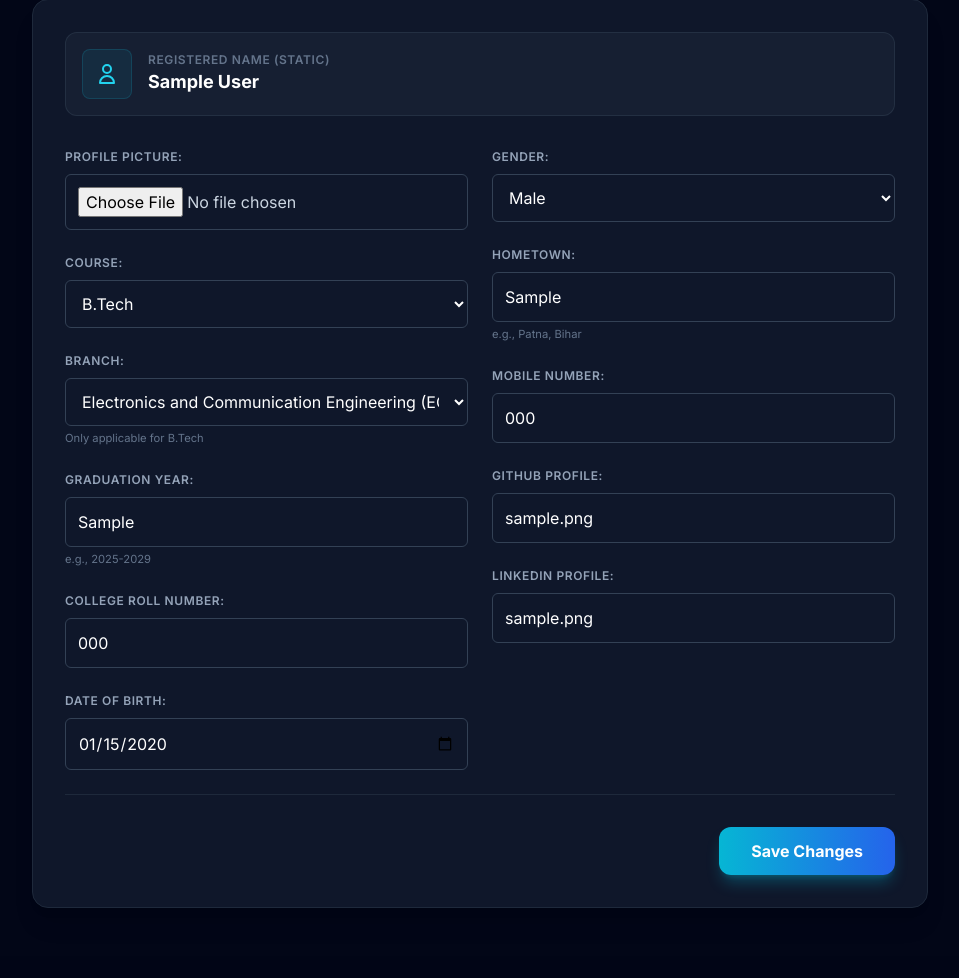
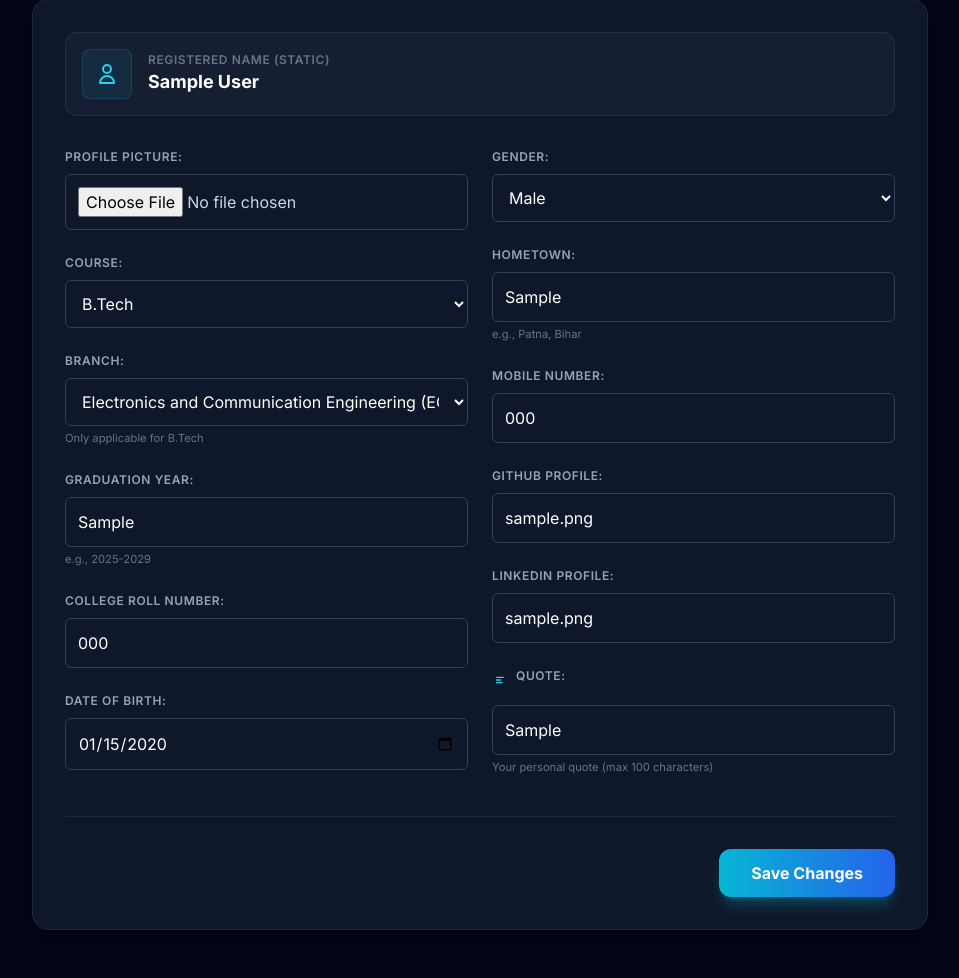
Before and after one commit to officialcecp-cmd/CECP, a Django app: page /profile/edit/ in a window 1280 px wide. Shown: the part 267-1245 px from the top of the page, without its empty margins (160-1119 px from the left). Before the commit the page ends 1175 px from the top, so only its background shows below. Run offline with Django 5.2, Linux system fonts and the light colour scheme; a user stored in the database is signed in; tables that the repository leaves empty hold one stand-in row (values such as "Sample post"); grey boxes marked "Sample" are stand-in pictures; some libraries are stand-ins or nearby versions.

Commit message:
card option are updated

```diff
--- a/landing/forms.py
+++ b/landing/forms.py
@@ -338,7 +338,8 @@ class UserProfileForm(forms.ModelForm):
         fields = [
             'profile_picture', 'course', 'branch', 'graduation_year',
             'college_roll_number', 'date_of_birth', 'gender',
-            'hometown', 'mobile_number', 'github_profile', 'linkedin_profile'
+            'hometown', 'mobile_number', 'github_profile', 'linkedin_profile',
+            'quote'
         ]
         widgets = {
             'profile_picture': forms.FileInput(attrs={
@@ -383,4 +384,9 @@ class UserProfileForm(forms.ModelForm):
                 'class': 'w-full rounded-md bg-slate-900 p-3 text-white border border-slate-700 focus:border-cyan-500 focus:ring-1 focus:ring-cyan-500',
                 'placeholder': 'https://linkedin.com/in/yourprofile'
             }),
+            'quote': forms.TextInput(attrs={
+                'class': 'w-full rounded-md bg-slate-900 p-3 text-white border border-slate-700 focus:border-cyan-500 focus:ring-1 focus:ring-cyan-500',
+                'placeholder': 'e.g., Build things that matter.',
+                'maxlength': '100',
+            }),
         }
--- a/landing/models.py
+++ b/landing/models.py
@@ -470,6 +470,10 @@ class UserProfile(models.Model):
     mobile_number = models.CharField(max_length=15, blank=True, null=True)
     github_profile = models.URLField(max_length=200, blank=True, null=True)
     linkedin_profile = models.URLField(max_length=200, blank=True, null=True)
+    quote = models.CharField(
+        max_length=100, blank=True, null=True,
+        help_text='Your personal quote'
+    )
 
     def __str__(self):
         return f"{self.user.username}'s Profile"
--- a/landing/templates/landing/edit_profile.html
+++ b/landing/templates/landing/edit_profile.html
@@ -252,6 +252,19 @@
                             {% if form.linkedin_profile.help_text %}<p class="helptext">{{ form.linkedin_profile.help_text }}</p>{% endif %}
                             {{ form.linkedin_profile.errors }}
                         </div>
+
+                        {% if is_accepted %}
+                        <div class="mt-2">
+                            <div class="flex items-center gap-2 mb-3">
+                                <svg class="w-4 h-4 text-cyan-400 shrink-0" fill="none" stroke="currentColor" viewBox="0 0 24 24"><path stroke-linecap="round" stroke-linejoin="round" stroke-width="2" d="M7 8h10M7 12h6m-6 4h8"/></svg>
+                                {{ form.quote.label_tag }}
+                            </div>
+                            {{ form.quote }}
+                            <p class="helptext mt-1">{{ form.quote.help_text }} (max 100 characters)</p>
+                            {{ form.quote.errors }}
+                        </div>
+                        {% endif %}
+
                     </div>
                 </div>
 
--- a/landing/templates/landing/profile.html
+++ b/landing/templates/landing/profile.html
@@ -181,7 +181,11 @@
                             </a>
                         </div>
                         <h2 class="mt-4 text-2xl font-bold text-white">{{ request.user.get_full_name|default:request.user.username }}</h2>
-                        <span class="px-3 py-1 mt-2 text-xs font-medium bg-cyan-900/30 text-cyan-400 rounded-full border border-cyan-800">Student Member</span>
+                        {% if profile.quote %}
+                        <p class="mt-2 text-sm italic text-cyan-300 max-w-xs text-center leading-snug">"{{ profile.quote }}"</p>
+                        {% else %}
+                        <span class="px-3 py-1 mt-2 text-xs font-medium bg-cyan-900/30 text-cyan-400 rounded-full border border-cyan-800">Club Member</span>
+                        {% endif %}
                     </div>
 
                     <div class="space-y-4 pt-4 border-t border-slate-800">
--- a/landing/views.py
+++ b/landing/views.py
@@ -574,9 +574,19 @@ def profile_view(request):
                     request.user.last_name = name_parts[1]
                 request.user.save()
 
+    # Determine if the user has an approved club application
+    is_accepted = ClubApplication.objects.filter(
+        user=request.user, status='approved'
+    ).exists()
+    if not is_accepted and request.user.email:
+        is_accepted = ClubApplication.objects.filter(
+            email__iexact=request.user.email, status='approved'
+        ).exists()
+
     return render(request, 'landing/profile.html', {
         'page_title': 'My Profile — CECP',
         'profile': profile,
+        'is_accepted': is_accepted,
     })
 
 @login_required(login_url='/login/')
@@ -619,10 +629,20 @@ def edit_profile_view(request):
     else:
         form = UserProfileForm(instance=profile)
 
+    # Determine if the user has an approved club application
+    is_accepted = ClubApplication.objects.filter(
+        user=request.user, status='approved'
+    ).exists()
+    if not is_accepted and request.user.email:
+        is_accepted = ClubApplication.objects.filter(
+            email__iexact=request.user.email, status='approved'
+        ).exists()
+
     return render(request, 'landing/edit_profile.html', {
         'page_title': 'Edit Profile — CECP',
         'form': form,
         'profile': profile,
+        'is_accepted': is_accepted,
     })
 
 def team_view(request):
```
Also changed, not shown: landing/templates/landing/index.html (+9 -1 lines), landing/templates/landing/team.html (+11 -3 lines), landing/migrations/0019_add_quote_to_userprofile.py (added).
